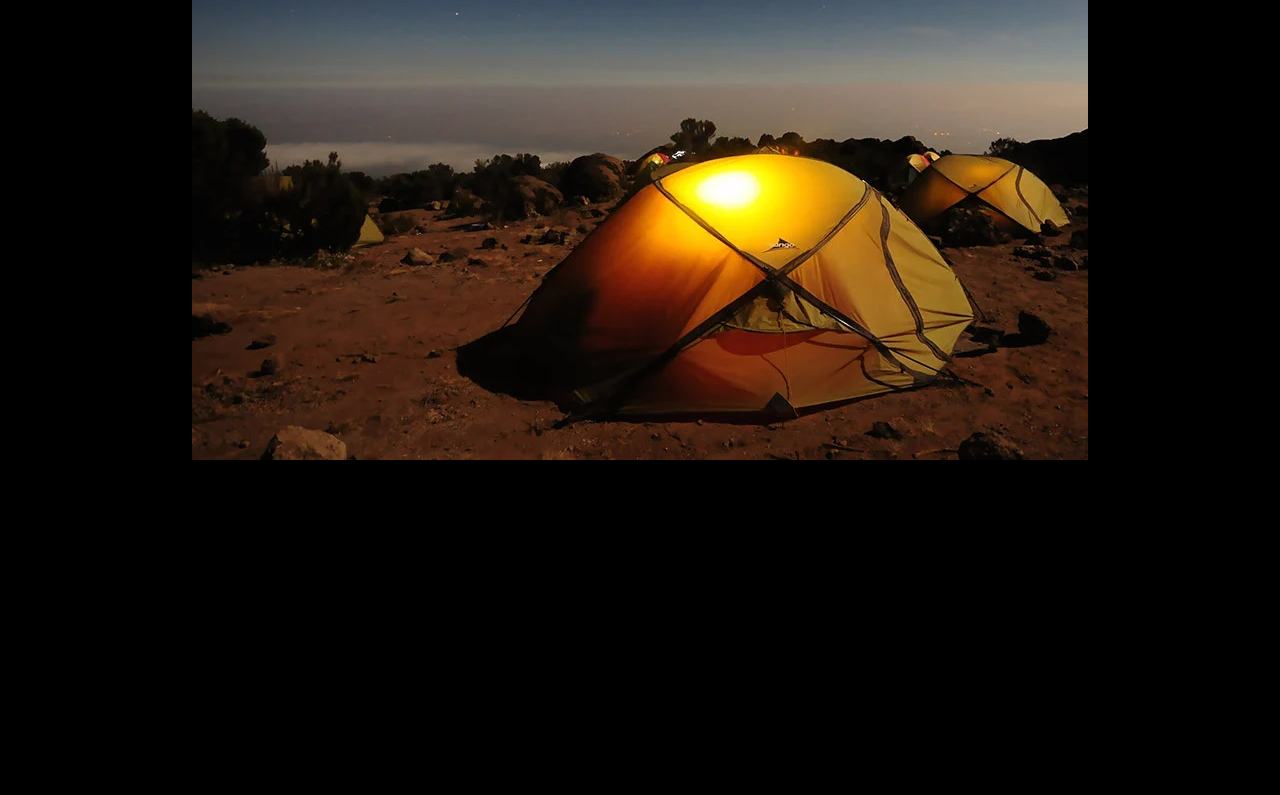
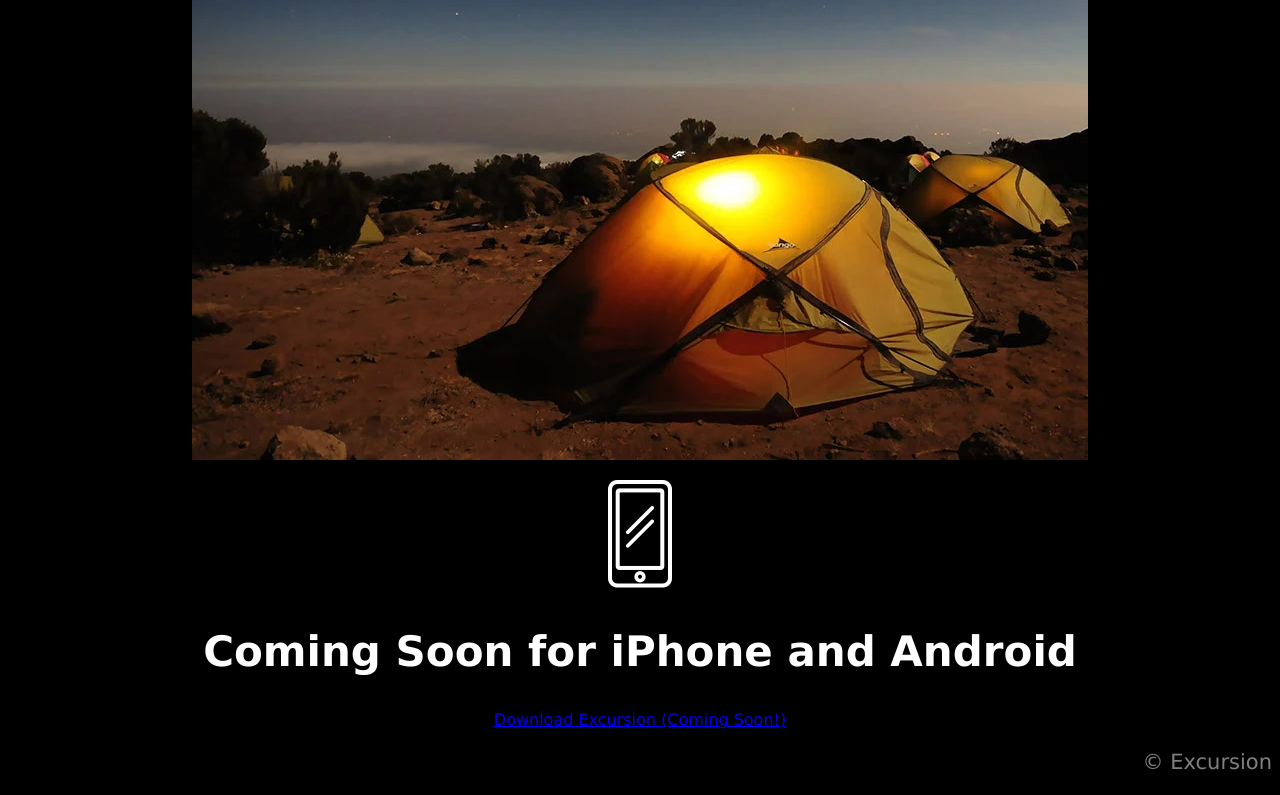
Before and after one commit to seuxtx/excursion, a plain HTML site: page resources/index.html in a window 1280 px wide. Shown: the part 552-1347 px from the top of the page. Before the commit the page ends 1024 px from the top, so only its background shows below. Drawn offline with Linux system fonts and the light colour scheme.

Commit message:
Finished

```diff
--- a/resources/css/style.css
+++ b/resources/css/style.css
@@ -22,3 +22,11 @@ body{
     font-size: 21px;
     color: gray;
 }
+
+/* Footer*/
+
+.footer{
+    font-size: 21px;
+    color: gray;
+    text-align: right;
+}
--- a/resources/index.html
+++ b/resources/index.html
@@ -15,7 +15,11 @@
     </video>
     <h2 class="travel">You personal travel guide</h2>
     <h4 class="descrt">Excursion remembers places you like, and recommends new points of interest around you.</h4>
-    <img source src="images/camp.webp" type="images/webp">
+    <p><img source src="images/camp.webp"></p>
+    <p><img source src="images/phone.webp"></p>
+    <h2 class="travel">Coming Soon for iPhone and Android</h2>
+    <p><a class=".link--cta" href="#">Download Excursion (Coming Soon!)</a></p>
+    <p class="footer">© Excursion</p>
 
 </body>
 </html>
```
